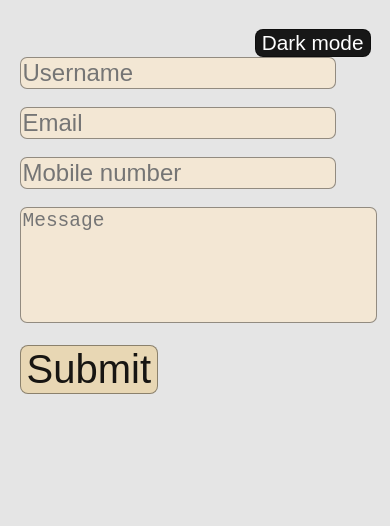
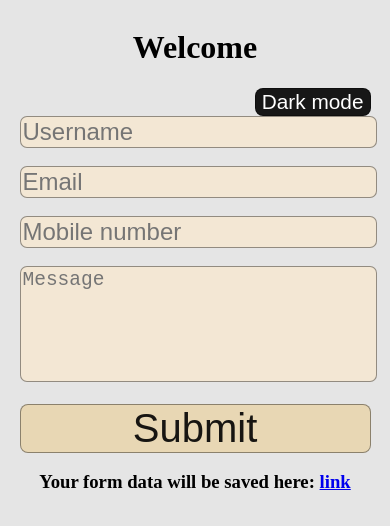
Before and after one commit to praneeth-rdy/Registration-form, a plain HTML site: page index.html in a window 390 px wide. Drawn offline with nearby package versions, Linux system fonts and the light colour scheme.

Commit message:
V1 release

```diff
--- a/index.html
+++ b/index.html
@@ -9,8 +9,8 @@
   </head>
   <body>
 
-    <h1></h1>
-    <button id="mode" onclick="changemode()" >Dark mode</button>
+    <h1 style="text-align:center">Welcome</h1>
+    <button id="mode" onclick="changemode()">Dark mode</button>
     <!-- Contact Form - sent to a Google Sheet -->
     <form id='form' autocomplete="off" >
 
@@ -27,6 +27,12 @@
 
         <button id="submit" type='submit'>Submit</button>
     </form>
+    <h3 style="text-align:center">
+      Your form data will be saved here:
+      <a href="https://docs.google.com/spreadsheets/d/1hHZGroNAPBQ6-nso2Turucpx_AewFKFBA8l1Tjtk8rQ/edit?usp=sharing" target="_blank">
+        link
+      </a>
+    </h3>
 
     <script src="https://ajax.googleapis.com/ajax/libs/jquery/2.1.4/jquery.min.js"></script>
     <!-- Custom Theme JavaScript -->
--- a/stylesheet.css
+++ b/stylesheet.css
@@ -15,7 +15,7 @@ button{
     background-color: rgb(243, 231, 212);
     border: 1px solid rgba(0,0,0,0.4);
     border-radius: 7px;
-    font-size: 200%;
+    font-size: 150%;
 }
 
 .txtinput:focus, .txtinput:hover {
@@ -24,7 +24,7 @@ button{
 }
 
 #submit{
-    font-size: 300%;
+    font-size: 200%;
 }
 /*submitbtn(background-color,color),modebtn(background-color,color,innerhtml),body(background-color) are implemented using js*/
 
@@ -57,19 +57,37 @@ button{
         font-size: 130%;
     }
 }
+@media only screen and (max-width:450px){
+    input{
+        width: 100%;
+    }
+    .txtinput{
+        font-size: 150%;
+    }
+    textarea{
+        width: 100%;
+    }
+    #submit{
+        font-size: 250%;
+        width: 100%;
+    }
+    #mode{
+        font-size: 130%;
+    }
+}
 
 @media only screen and (min-width:1050px){
     .txtinput{
-        font-size: 250%;
+        font-size: 200%;
     }
     textarea{
         width: 70%;
     }
     #submit{
-        font-size: 350%;
+        font-size: 200%;
     }
     #mode{
-        font-size: 230%;
+        font-size: 200%;
     }
 }
 
```
